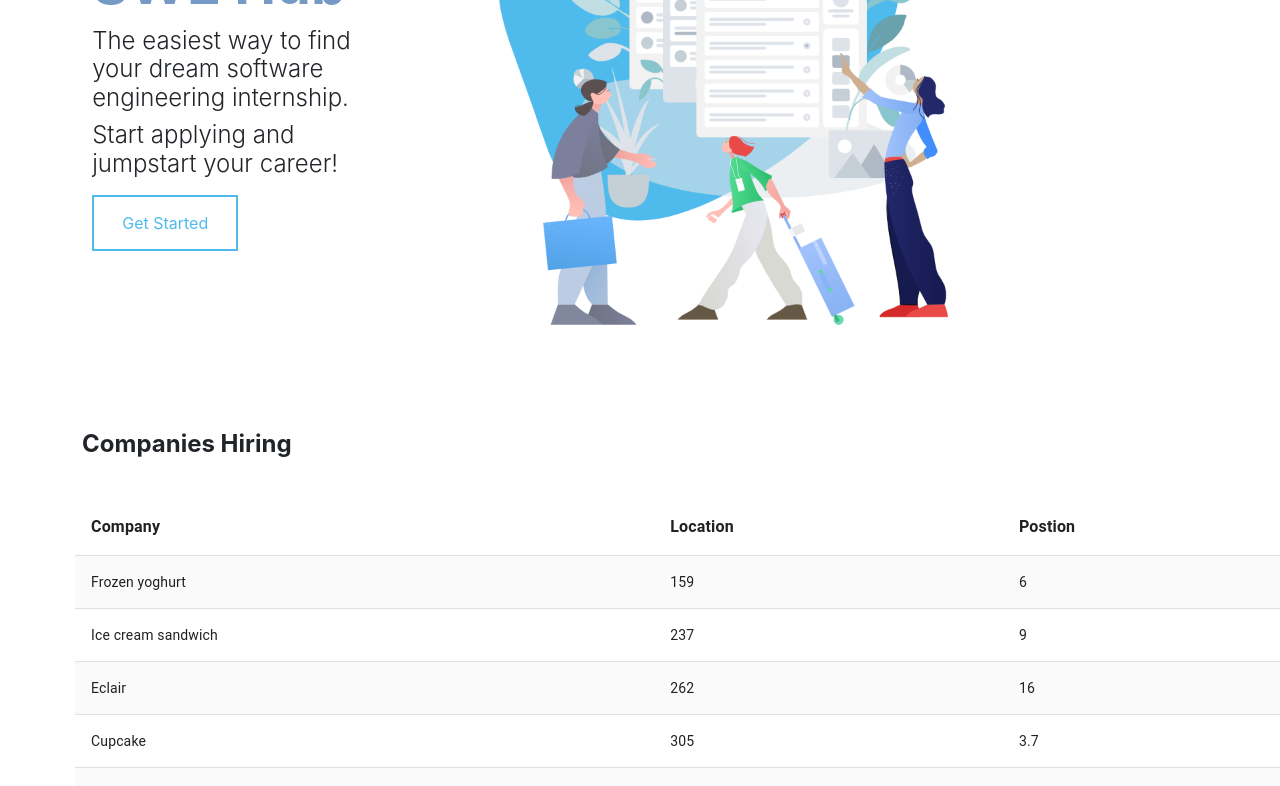
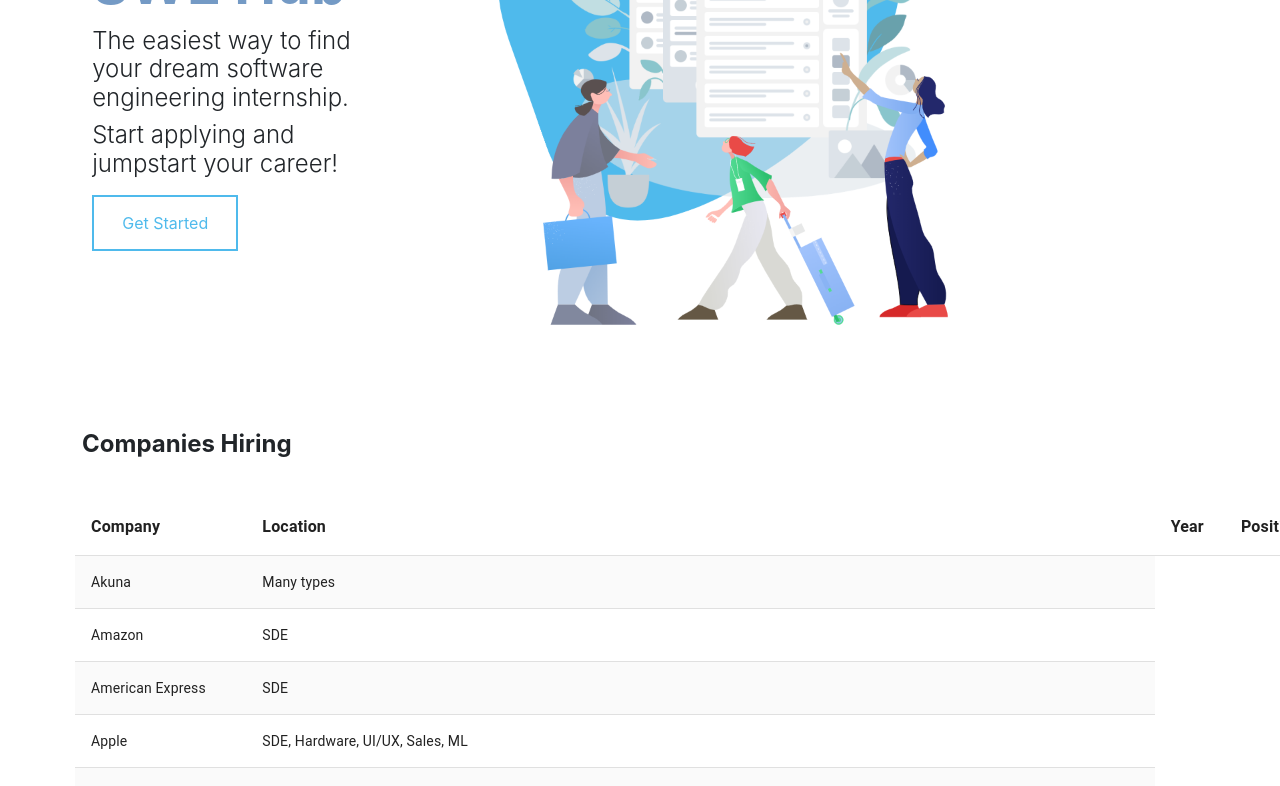
Before and after one commit to andrewchen349/SWE-Hub, a React (Create React App) app in the folder swe-hub/: page / in a window 1280 px wide. Shown: the part 300-1086 px from the top of the page. Built offline with nearby package versions, Linux system fonts and the light colour scheme; a web font is replaced by a local one.

Commit message:
Parse json

```diff
--- a/swe-hub/src/assets/jobs.json
+++ b/swe-hub/src/assets/jobs.json
@@ -1,7 +1,7 @@
 [
   {
     "": 1,
-    "Name (URL)": "Akuna",
+    "Name": "Akuna",
     "Position": "Many types",
     "Location": "Chicago, IL; Sydney, Australia; Shanghai; Boston, MA",
     "Class Year": "Junior, Senior",
@@ -11,7 +11,7 @@
   },
   {
     "": 2,
-    "Name (URL)": "Amazon",
+    "Name": "Amazon",
     "Position": "SDE",
     "Location": "Seattle, WA; Austin, TX; Bellevue, WA; Boston, MA; Denver, CO; Detriot, MI; Herndon, VA; Irvine, CA; NY, NY; Madison, WI; Minneapolis, MN; Phoenix, AZ;Portland, OR; San Diego, CA; Vancouver, Canada; Toronto, Canada; Winnipeg Canada",
     "Class Year": "",
@@ -21,7 +21,7 @@
   },
   {
     "": 3,
-    "Name (URL)": "American Express",
+    "Name": "American Express",
     "Position": "SDE",
     "Location": "Phoenix, AZ; Ft. Lauderdale, FL; NY, NY",
     "Class Year": "Sophomores, Junior, Senior",
@@ -31,7 +31,7 @@
   },
   {
     "": 4,
-    "Name (URL)": "Apple",
+    "Name": "Apple",
     "Position": "SDE, Hardware, UI/UX, Sales, ML",
     "Location": "Santa Clara Valley (Cupertino), CA (Mainly)",
     "Class Year": "",
--- a/swe-hub/src/components/Table.js
+++ b/swe-hub/src/components/Table.js
@@ -6,6 +6,19 @@
 import TableContainer from '@material-ui/core/TableContainer';
 import TableHead from '@material-ui/core/TableHead';
 import TableRow from '@material-ui/core/TableRow';
+import Jobs from '../assets/jobs.json';
+
+
+
+// function createJobs(arr) {
+//   const result = [];
+//   arr.map(({Name, Position}) => {
+//     result.push({Name, Position});
+//   })
+//   return result;
+// }
+
+
 
 const StyledTableCell = withStyles(theme => ({
   head: {
@@ -38,6 +51,8 @@
   createData('Cupcake', 305, 3.7),
   createData('Gingerbread', 356, 16.0),
 ];
+// const res = createJobs({Jobs});
+
 
 export default function CustomizedTables() {
   return (
@@ -47,9 +62,20 @@
           <TableRow>
             <StyledTableCell>Company</StyledTableCell>
             <StyledTableCell align="left">Location</StyledTableCell>
-            <StyledTableCell align="left">Postion</StyledTableCell>
+            <StyledTableCell align="left">Year</StyledTableCell>
+            <StyledTableCell align="left">Position </StyledTableCell>
           </TableRow>
         </TableHead>
+        <TableBody>
+          {Jobs.map(row => (
+            <StyledTableRow key={row.Name}>
+              <StyledTableCell component="th" scope="row">
+                {row.Name}
+              </StyledTableCell>
+              <StyledTableCell align="left">{row.Position}</StyledTableCell>
+            </StyledTableRow>
+          ))}
+        </TableBody>
         <TableBody>
           {rows.map(row => (
             <StyledTableRow key={row.name}>
```
